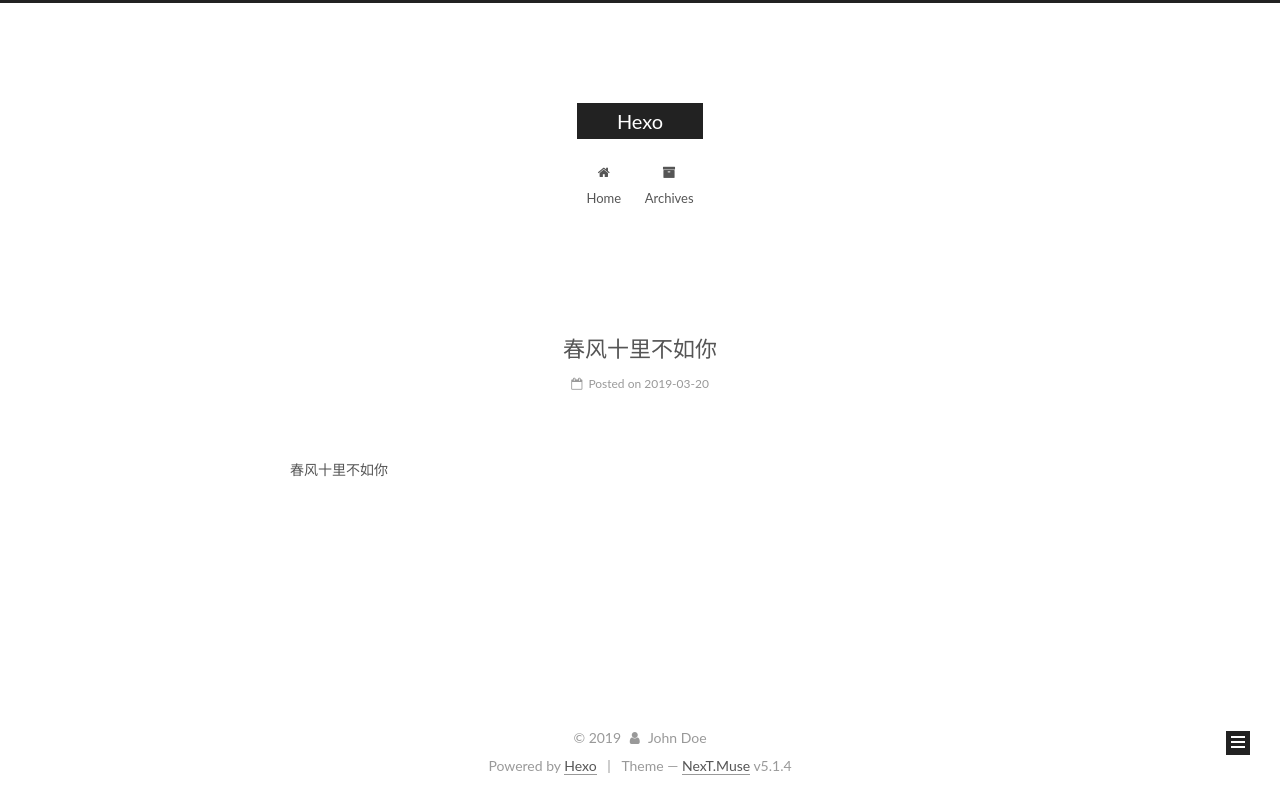
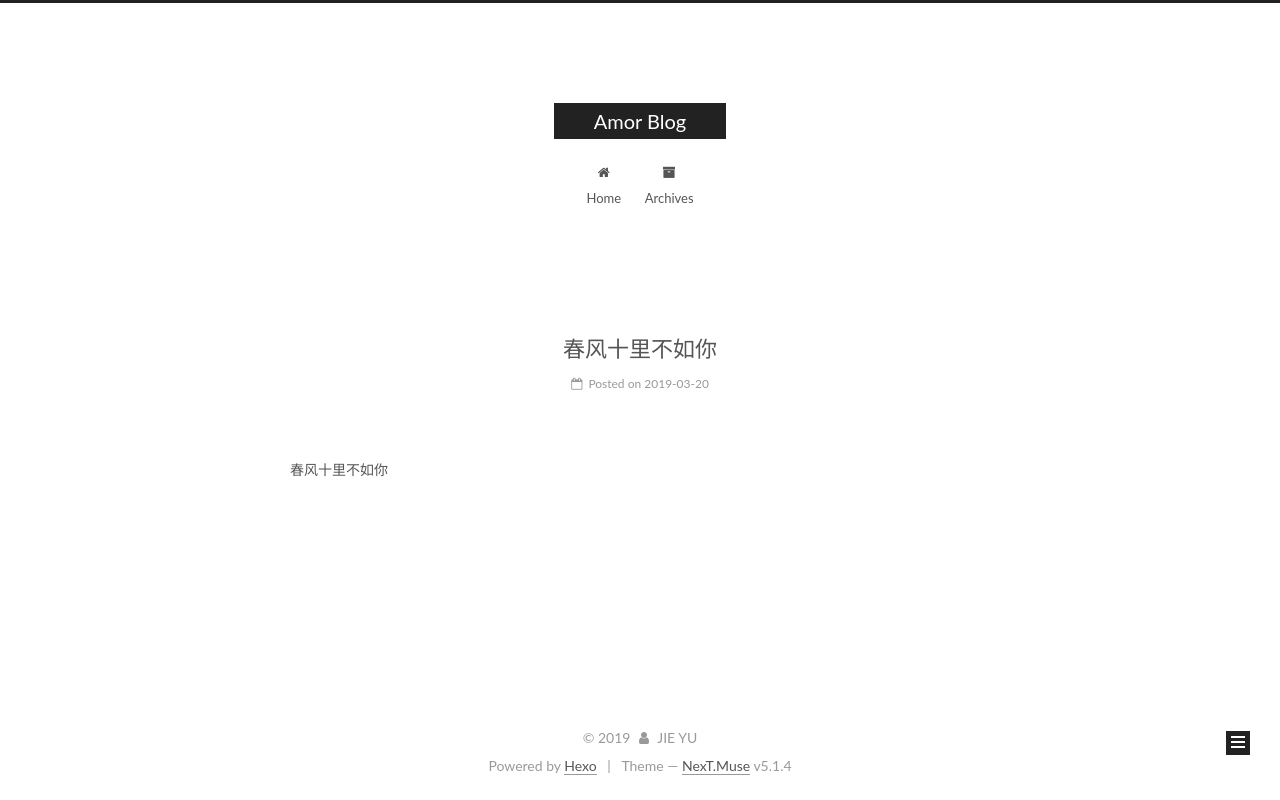
Before and after one commit to Amorness/Amor.github.io, a plain HTML site: page index.html in a window 1280 px wide. Drawn offline with Linux system fonts and the light colour scheme.

Commit message:
Site updated: 2019-03-20 14:51:28

```diff
--- a/css/main.css
+++ b/css/main.css
@@ -1822,7 +1822,7 @@ pre .javascript .function {
   width: 4px;
   height: 4px;
   border-radius: 50%;
-  background: #c1f508;
+  background: #32be95;
 }
 .links-of-blogroll {
   font-size: 13px;
--- a/index.html
+++ b/index.html
@@ -80,12 +80,12 @@
 
 
 <meta property="og:type" content="website">
-<meta property="og:title" content="Hexo">
+<meta property="og:title" content="Amor Blog">
 <meta property="og:url" content="http://yoursite.com/index.html">
-<meta property="og:site_name" content="Hexo">
+<meta property="og:site_name" content="Amor Blog">
 <meta property="og:locale" content="default">
 <meta name="twitter:card" content="summary">
-<meta name="twitter:title" content="Hexo">
+<meta name="twitter:title" content="Amor Blog">
 
 
 
@@ -121,7 +121,7 @@
 
 
 
-  <title>Hexo</title>
+  <title>Amor Blog</title>
 
 
 
@@ -152,7 +152,7 @@
     <div class="custom-logo-site-title">
       <a href="/" class="brand" rel="start">
         <span class="logo-line-before"><i></i></span>
-        <span class="site-title">Hexo</span>
+        <span class="site-title">Amor Blog</span>
         <span class="logo-line-after"><i></i></span>
       </a>
     </div>
@@ -232,13 +232,13 @@
     <link itemprop="mainEntityOfPage" href="http://yoursite.com/2019/03/20/hhh/">
 
     <span hidden itemprop="author" itemscope itemtype="http://schema.org/Person">
-      <meta itemprop="name" content="John Doe">
+      <meta itemprop="name" content="JIE YU">
       <meta itemprop="description" content>
       <meta itemprop="image" content="/images/avatar.gif">
     </span>
 
     <span hidden itemprop="publisher" itemscope itemtype="http://schema.org/Organization">
-      <meta itemprop="name" content="Hexo">
+      <meta itemprop="name" content="Amor Blog">
     </span>
 
 
@@ -371,7 +371,7 @@
         <div class="site-overview">
           <div class="site-author motion-element" itemprop="author" itemscope itemtype="http://schema.org/Person">
 
-              <p class="site-author-name" itemprop="name">John Doe</p>
+              <p class="site-author-name" itemprop="name">JIE YU</p>
               <p class="site-description motion-element" itemprop="description"></p>
           </div>
 
@@ -427,7 +427,7 @@
   <span class="with-love">
     <i class="fa fa-user"></i>
   </span>
-  <span class="author" itemprop="copyrightHolder">John Doe</span>
+  <span class="author" itemprop="copyrightHolder">JIE YU</span>
 
 
 </div>
```
Also changed, not shown: 2019/03/20/hhh/index.html (+7 -7 lines), archives/2019/03/index.html (+7 -7 lines), archives/2019/index.html (+7 -7 lines), archives/index.html (+7 -7 lines).
